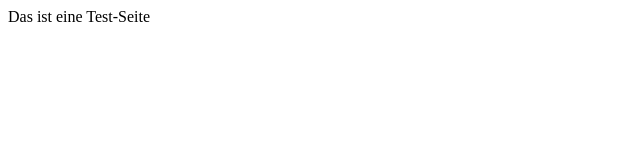
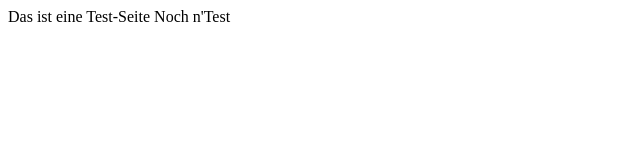
Before and after one commit to Amasit/Test-Repository, a plain HTML site: page test.html in a window 1280 px wide. Shown: the full height of the page, 0-640 px from the left. Drawn offline with Linux system fonts and the light colour scheme.

```diff
--- a/test.html
+++ b/test.html
@@ -6,6 +6,7 @@
 </head>
 <body>
 Das ist eine Test-Seite
+Noch n'Test
 
 </body>
 </html>
```
